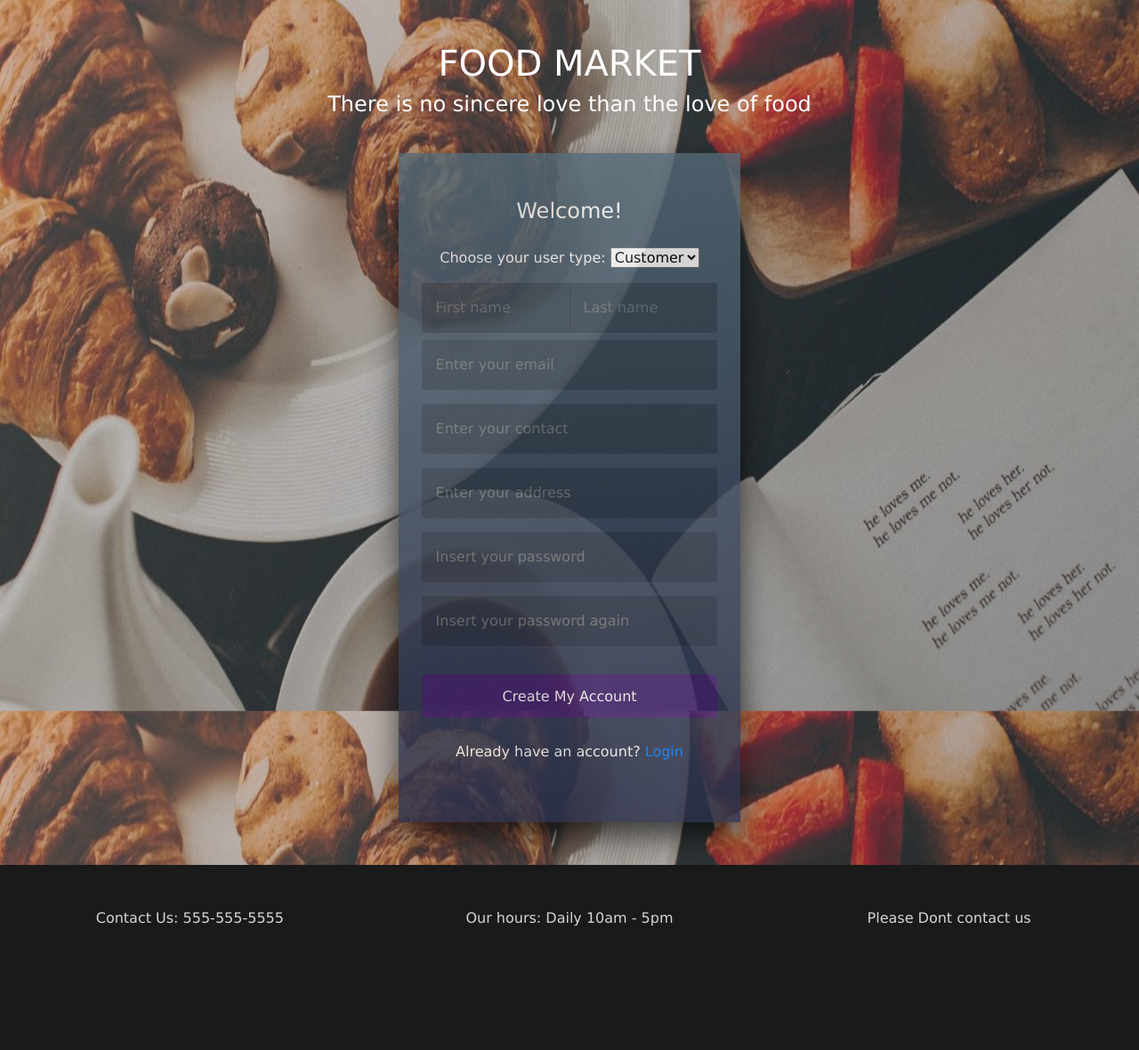
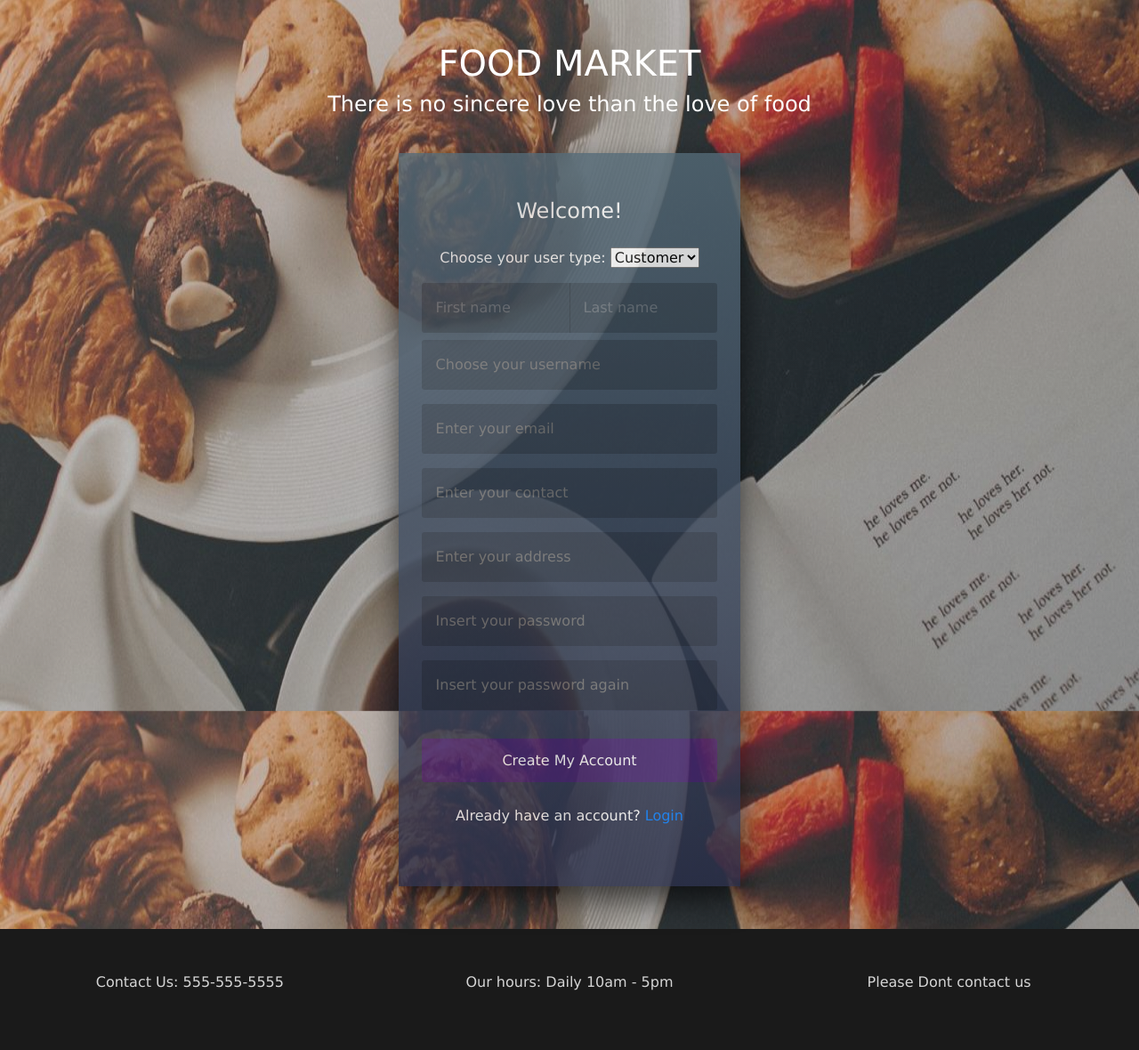
Before and after one commit to DannisPang/CMT322_Project, a Django app: page /register in a window 1280 px wide. Shown: the part 89-1269 px from the top of the page at 89% size. Before the commit the page ends 1130 px from the top, so only its background shows below. Run offline with Django 3.2, Linux system fonts and the light colour scheme; some libraries are stand-ins or nearby versions.

Commit message:
fix bugs

```diff
--- a/djangoProject/customer/views.py
+++ b/djangoProject/customer/views.py
@@ -48,7 +48,8 @@ def logout_view(request):
 @csrf_exempt
 def register_view(request):
     if request.method == "POST":
-        email = request.POST['username']
+        username = request.POST['username']
+        email = request.POST['email']
         first_name = request.POST['fname']
         last_name = request.POST['lname']
         user_type = request.POST['user-types']
@@ -64,7 +65,7 @@ def register_view(request):
 
         # Create new user
         try:
-            user = User.objects.create_user(email, email, password)
+            user = User.objects.create_user(username, email, password)
             user.last_login = datetime.now()
             user.is_superuser = False
             user.first_name = first_name
--- a/djangoProject/templates/customer/login.html
+++ b/djangoProject/templates/customer/login.html
@@ -23,7 +23,7 @@
 
 			<form action="{% url 'login_view' %}" method="post">
                 {% csrf_token %}
-				<input autofocus class="text-input" type="text" name="username" placeholder="Username (E-mail)" required>
+				<input autofocus class="text-input" type="text" name="username" placeholder="Username" required>
 				<input class="text-input" type="password" name="password" placeholder="Password" required>
 				<input class="btn btn-primary btn-block" type="submit" value="Login">
 			</form>
--- a/djangoProject/templates/customer/register.html
+++ b/djangoProject/templates/customer/register.html
@@ -33,7 +33,8 @@
 				 <input type="text" class="form-control text-input" name="fname" placeholder="First name" required>
 				 <input type="text" class="form-control text-input" name="lname" placeholder="Last name" required>
 				</div>
-				<input class="text-input" type="text" name="username" placeholder="Enter your email" required>
+                <input class="text-input" type="text" name="username" placeholder="Choose your username" required>
+				<input class="text-input" type="text" name="email" placeholder="Enter your email" required>
                 <input class="text-input" type="text" name="contact" placeholder="Enter your contact" required>
                 <input class="text-input" type="text" name="address" placeholder="Enter your address" required>
 				<input class="text-input" type="password" name="password" placeholder="Insert your password" required>
```
Also changed, not shown: djangoProject/customer/models.py (+4 -6 lines), djangoProject/customer/migrations/0001_initial.py (deleted), djangoProject/customer/migrations/0002_auto_20210114_1116.py (deleted), djangoProject/customer/migrations/0003_auto_20210114_1121.py (deleted), djangoProject/customer/migrations/0004_auto_20210114_1134.py (deleted), djangoProject/customer/migrations/0005_auto_20210114_1136.py (deleted), djangoProject/customer/migrations/__init__.py (deleted), djangoProject/media/images/restaurants/2021/01/01/14/21/4.jpg (added).
